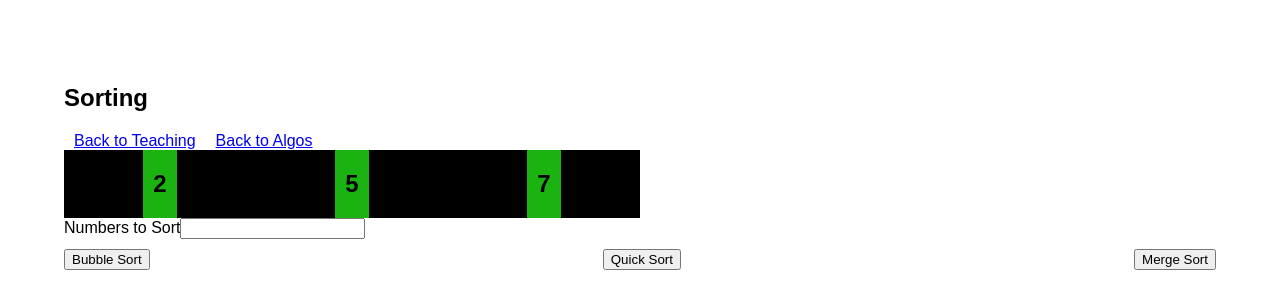
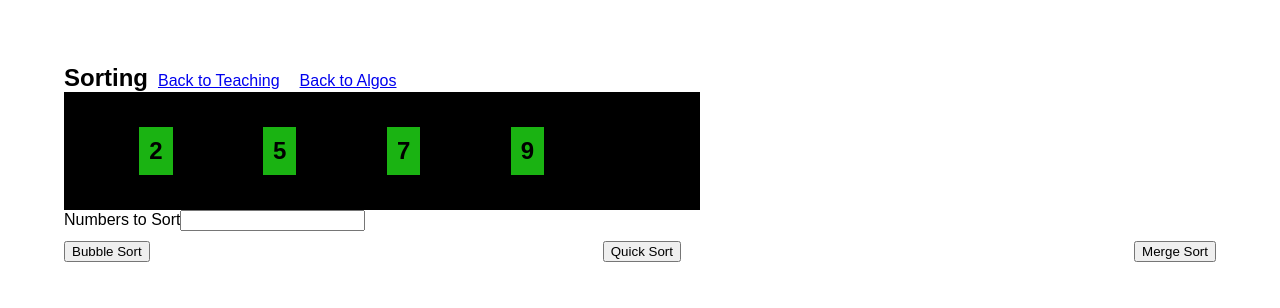
Before and after one commit to ravisraval/teaching, a React (Create React App) app: page /teaching/algos/sorting in a window 1280 px wide. Shown: the top 308 px of the page. Built offline with nearby package versions, Linux system fonts and the light colour scheme.

Commit message:
get card switching animation going

```diff
--- a/src/App.css
+++ b/src/App.css
@@ -19,17 +19,25 @@ a {
   margin: 10px;
 }
 
+h2 {
+  display: inline;
+}
 .sortCard-container {
   /* border: 2px solid grey; */
-  padding: 0 10px;
+  display: inline;
+  padding: 10px;
+  margin: 5px;
   background-color: rgb(26, 179, 18);
   /* color: white; */
 }
 
 .sortCards-container {
+  padding: 30px;
   width: 50%;
   display: flex;
-  flex-flow: row;
+  flex-flow: row wrap;
+  /* justify-content: flex-end; */
+  /* align-items: flex-start; */
   justify-content: space-around;
   background-color: black;
 }
--- a/src/components/algorithms/Sorting.jsx
+++ b/src/components/algorithms/Sorting.jsx
@@ -1,5 +1,6 @@
 import React from 'react';
 import { Link } from 'react-router-dom';
+import FlipMove from 'react-flip-move';
 import SortCard from './SortCard';
 
 class Sorting extends React.Component {
@@ -7,21 +8,29 @@ class Sorting extends React.Component {
     super(props);
     this.state = {
       unsortedValues: '',
-      sortedValues: [2,5,7],
+      sortedValues: [2,5,7,9],
     }
 
     this.bubbleSort = this.bubbleSort.bind(this);
     this.quickSort = this.quickSort.bind(this);
     this.mergeSort = this.mergeSort.bind(this);
+    this.updateUnsortedValue = this.updateUnsortedValue.bind(this);
   }
 
   bubbleSort() {
-    this.setState({ sortedValues: [2,7,5]});
+    this.setState({ sortedValues: [9,2,7,5]});
   }
   quickSort() {
-    this.setState({ sortedValues: [2,5,7]});
+    this.setState({ sortedValues: [2,5,9,7]});
   }
   mergeSort() {}
+
+  updateUnsortedValue(event) {
+    this.setState({
+      unsortedValues: event.target.value,
+      sortedValues: event.target.value.replace(/[^0-9,.]/g,'').split(',')
+     });
+  }
 
   render() {
     const sortCards = this.state.sortedValues.map(value => (
@@ -37,7 +46,15 @@ class Sorting extends React.Component {
         <Link to='/teaching'>Back to Teaching</Link>
         <Link to='/teaching/algos/'>Back to Algos</Link>
 
-        <div className="sortCards-container">{sortCards}</div>
+        <FlipMove
+          enterAnimation='accordionHorizontal'
+          maintainContainerHeight
+          duration={350}
+          staggerDurationBy={250}
+          className="sortCards-container"
+          >
+            {sortCards}
+        </FlipMove>
 
         <label>Numbers to Sort
           <input
```
